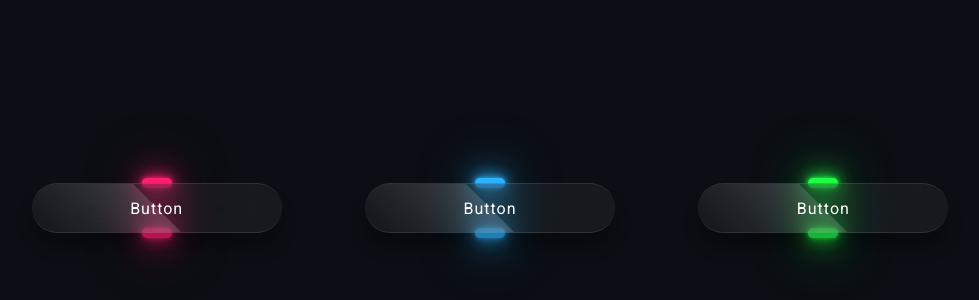
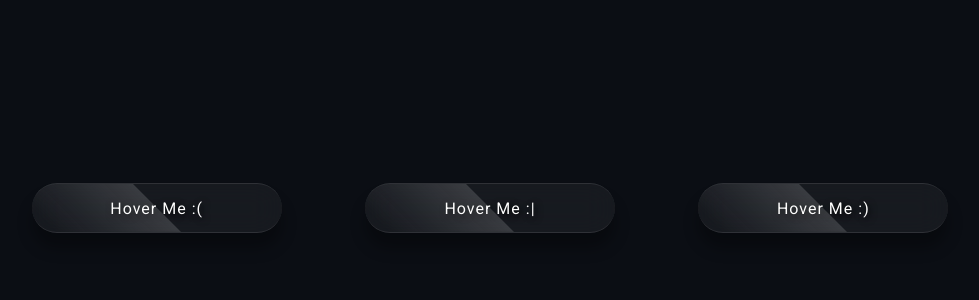
Before and after one commit to MDJAmin/glassmorphism-buttons-neon-hover-effects-css, a plain HTML site: page index.html in a window 1280 px wide. Shown: the part 192-492 px from the top of the page, without its empty margins (150-1129 px from the left). Drawn offline with Linux system fonts and the light colour scheme.

Commit message:
Fix : fix some content and style

```diff
--- a/css/style.css
+++ b/css/style.css
@@ -41,6 +41,7 @@ body {
     display: flex;
     justify-content: center;
     align-items: center;
+    text-shadow: 2px 2px 7px black;
     background: rgba(255, 255, 255, 0.05);
     box-shadow: 0 15px 15px rgba(0, 0, 0, 0.3);
     border-bottom: 1px solid rgba(255, 255, 255, 0.1);
@@ -81,8 +82,8 @@ body {
     left: 50%;
     transform: translatex(-50%);
     bottom: -5px;
-    width: 30px;
-    height: 10px;
+    width: 0px;
+    height: 0px;
     background: #f00;
     border-radius: 10px;
     transition: 0.5s;
@@ -100,8 +101,8 @@ body {
     left: 50%;
     transform: translatex(-50%);
     top: -5px;
-    width: 30px;
-    height: 10px;
+    width: 0px;
+    height: 0px;
     background: #f00;
     border-radius: 10px;
     transition: 0.5s;
@@ -120,8 +121,8 @@ body {
 }
 .container .btn:nth-child(2)::before,
 .container .btn:nth-child(2)::after {
-    background: #2db2ff;
-    box-shadow: 0 0 5px #2db2ff, 0 0 15px #2db2ff, 0 0 30px #2db2ff, 0 0 60px #2db2ff;
+    background: #dfac07;
+    box-shadow: 0 0 5px #dfac07, 0 0 15px #dfac07, 0 0 30px #dfac07, 0 0 60px #dfac07;
 }
 .container .btn:nth-child(3)::before,
 .container .btn:nth-child(3)::after {
--- a/index.html
+++ b/index.html
@@ -8,9 +8,9 @@
 </head>
 <body>
     <div class="container">
-        <div class="btn"><a href="#">Button</a></div>
-        <div class="btn"><a href="#">Button</a></div>
-        <div class="btn"><a href="#">Button</a></div>
+        <div class="btn"><a href="#">Hover Me :(</a></div>
+        <div class="btn"><a href="#">Hover Me :|</a></div>
+        <div class="btn"><a href="#">Hover Me :)</a></div>
     </div>
 </body>
 </html>
```
